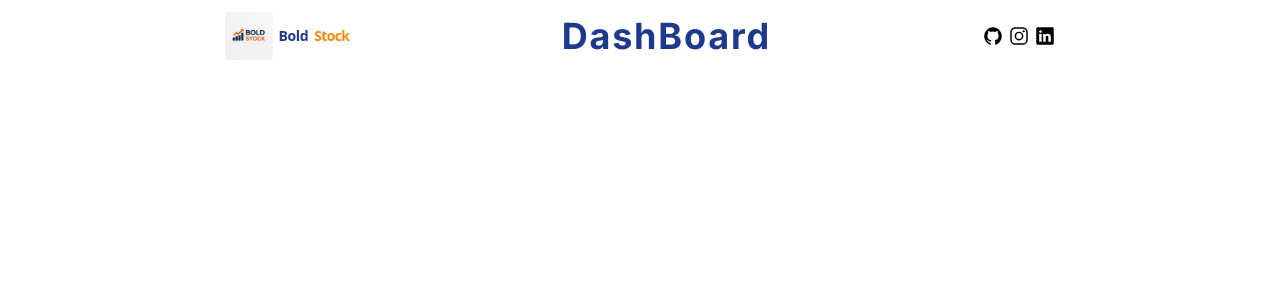
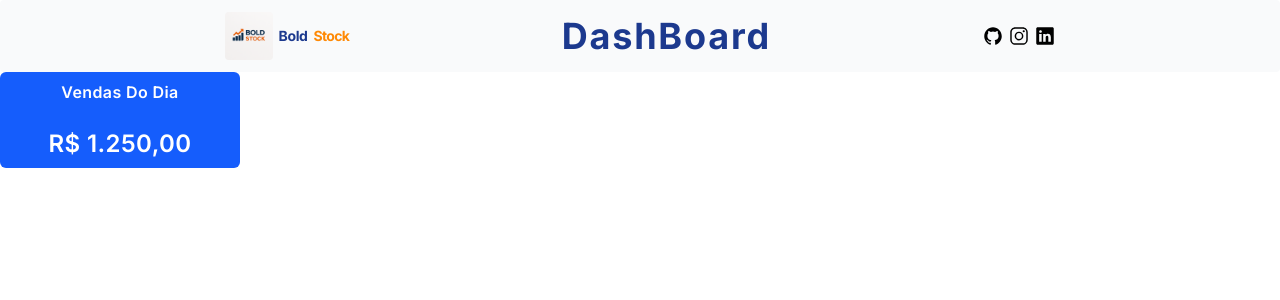
Before and after one commit to vicenteaugusto9/bold-stock, a React (Vite) app: page / in a window 1280 px wide. Shown: the top 300 px of the page. Built offline with nearby package versions, Linux system fonts and the light colour scheme.

Commit message:
DasboardCard finalizado

```diff
--- a/src/components/dashboardCard/daschBoardCard.jsx
+++ b/src/components/dashboardCard/daschBoardCard.jsx
@@ -1,9 +1,21 @@
 import {Icons} from "../../constants/icons.js"
 
-const DashBoardCard = () => {
+const DashBoardCard = ({titleCard,vendasTotal}) => {
     return (   <>
 
+        <div className="flex max-w-60 h-24 bg-blue-600 items-center justify-center tracking-wide font-semibold  rounded-md  text-white ">
 
+            <div className="  flex flex-col items-center justify-center gap-6">
+                <h4 className=" font-semibold">
+                    {titleCard}
+                </h4>
+
+                <p className="text-2xl"> R$ {vendasTotal}</p>
+
+            </div>
+
+
+        </div>
 
         </> );
 }
--- a/src/components/header/header.jsx
+++ b/src/components/header/header.jsx
@@ -5,7 +5,7 @@ const Header = ({logo,iconInstagram,iconLinkedin,iconGithub}) => {
     return (
 
         <>
-            <div className="flex border-b-blue-500 rounded-sm p-3  items-center  justify-evenly  " >
+            <div className="flex border-b-blue-500 rounded-sm p-3 bg-gray-50  items-center  justify-evenly flex-wrap " >
 
 
                 <div className="flex align-center items-center gap-1.5">
--- a/src/utils/App.jsx
+++ b/src/utils/App.jsx
@@ -2,6 +2,7 @@ import { useState } from 'react'
 import Header from '../components/header/header'
 import './global.css'
 import { Icons } from '../constants/icons'
+import DashBoardCard from '../components/dashboardCard/daschBoardCard'
 
 function App() {
 
@@ -14,6 +15,11 @@ function App() {
   iconGithub={Icons.Github}
   iconInstagram={Icons.Instagram}
   />
+  <DashBoardCard
+  titleCard="Vendas Do Dia "
+  vendasTotal= "1.250,00"
+
+  />
  </>
   )
 }
--- a/src/utils/global.css
+++ b/src/utils/global.css
@@ -1,5 +1,6 @@
 @import "tailwindcss";
+@import url('https://fonts.googleapis.com/css2?family=Inter:ital,opsz,wght@0,14..32,100..900;1,14..32,100..900&family=Poppins:ital,wght@0,100;0,200;0,300;0,400;0,500;0,600;0,700;0,800;0,900;1,100;1,200;1,300;1,400;1,500;1,600;1,700;1,800;1,900&display=swap');
 
-h1{
+body{
     font-family: "Inter", sans-serif;
 }
```
